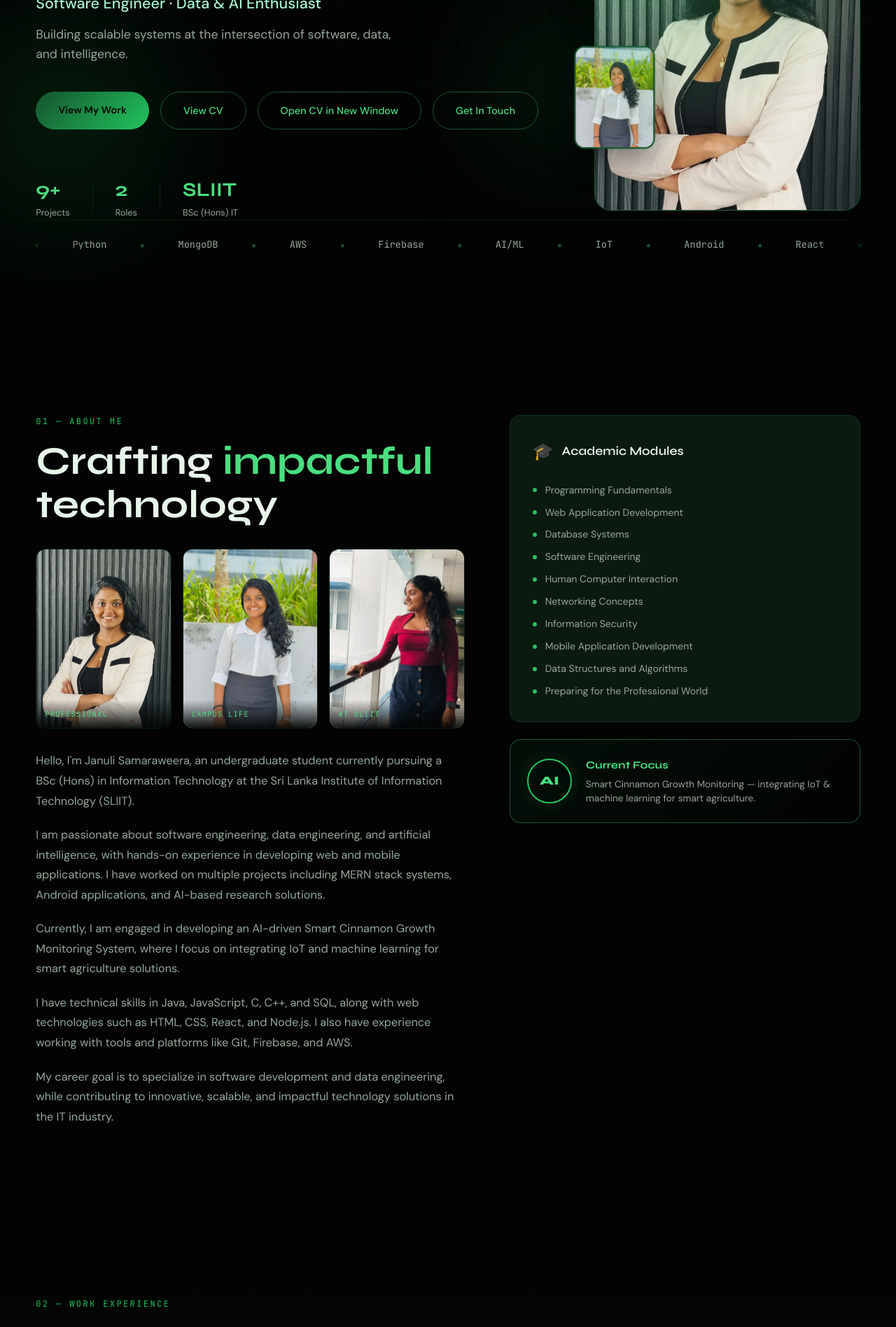
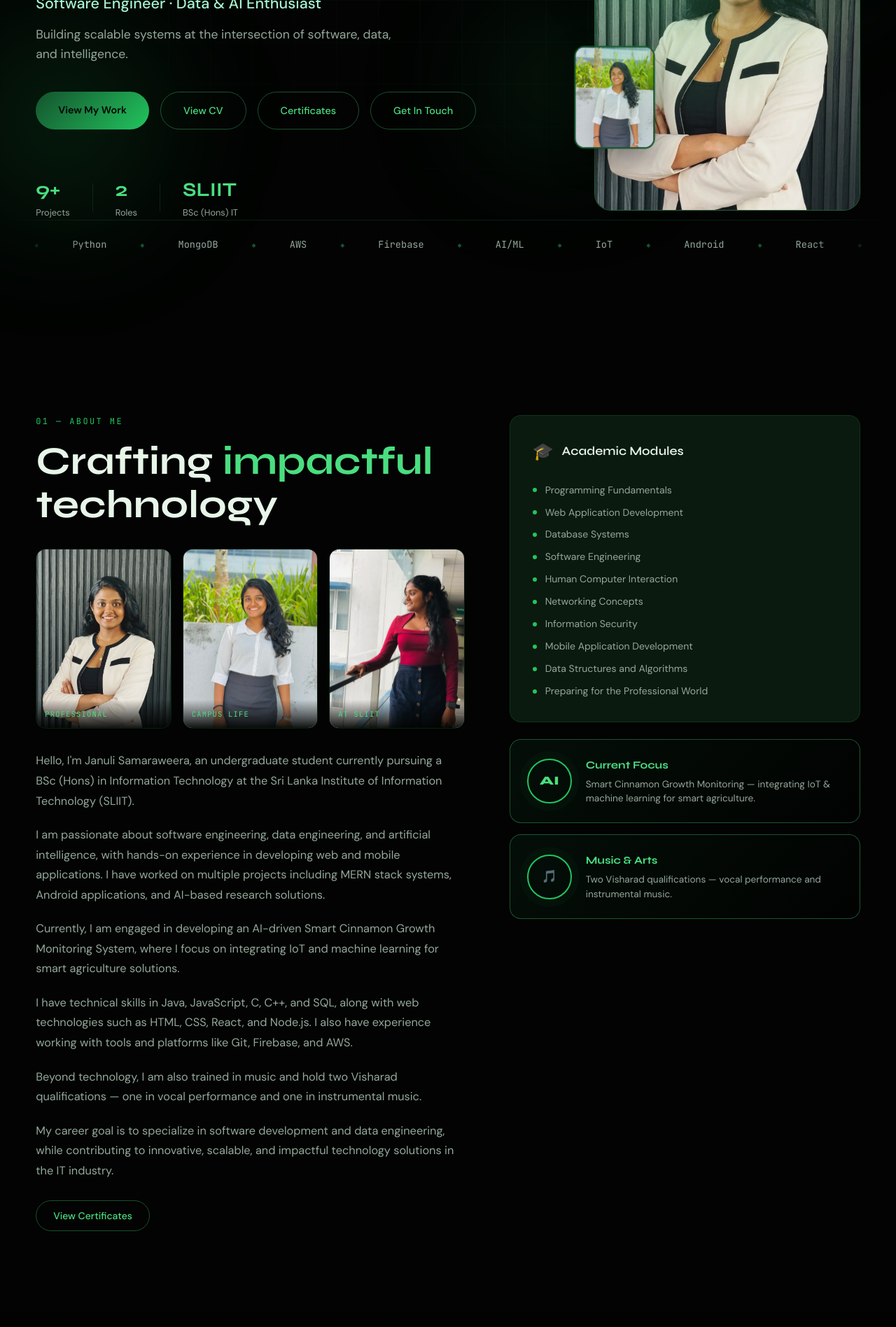
Before and after one commit to januli1/Portfolio-, a React (Vite) app: page / in a window 1280 px wide. Shown: the part 360-2256 px from the top of the page at 70% size. Built offline with nearby package versions, Linux system fonts and the light colour scheme.

Commit message:
Add certificates viewer and Visharad details to About section.

```diff
--- a/src/App.jsx
+++ b/src/App.jsx
@@ -1,5 +1,6 @@
 import { useEffect } from 'react';
 import { ResumeProvider } from './context/ResumeContext';
+import { CertificatesProvider } from './context/CertificatesContext';
 import Navbar from './components/Navbar';
 import Hero from './components/Hero';
 import About from './components/About';
@@ -36,6 +37,7 @@ export default function App() {
 
   return (
     <ResumeProvider>
+      <CertificatesProvider>
         <Navbar />
         <main>
           <Hero />
@@ -48,6 +50,7 @@ export default function App() {
           <Contact />
         </main>
         <Footer />
+      </CertificatesProvider>
     </ResumeProvider>
   );
 }
--- a/src/components/About.css
+++ b/src/components/About.css
@@ -15,6 +15,23 @@
   margin-bottom: 1.25rem;
   font-size: 1.02rem;
   line-height: 1.75;
+}
+
+.about-cert-btn {
+  margin-top: 0.5rem;
+  padding: 0.75rem 1.5rem;
+  border: 1px solid var(--border-bright);
+  border-radius: 100px;
+  font-size: 0.875rem;
+  font-weight: 500;
+  color: var(--green-glow);
+  transition: all 0.3s;
+}
+
+.about-cert-btn:hover {
+  background: rgba(34, 197, 94, 0.1);
+  border-color: var(--green-bright);
+  transform: translateY(-2px);
 }
 
 .about-gallery {
@@ -156,6 +173,10 @@
   line-height: 1.5;
 }
 
+.about-highlight-music {
+  margin-top: 1rem;
+}
+
 @media (max-width: 900px) {
   .about-grid {
     grid-template-columns: 1fr;
--- a/src/components/About.jsx
+++ b/src/components/About.jsx
@@ -1,4 +1,5 @@
 import { about, modules, photos, personal, assetUrl } from '../data/portfolio';
+import { useCertificates } from '../context/CertificatesContext';
 import { useReveal } from '../hooks/useReveal';
 import './About.css';
 
@@ -10,6 +11,7 @@ const gallery = [
 
 export default function About() {
   const ref = useReveal();
+  const { openCertificates } = useCertificates();
 
   return (
     <section className="about section" id="about">
@@ -35,6 +37,10 @@ export default function About() {
                 <p key={i}>{para}</p>
               ))}
             </div>
+
+            <button type="button" className="about-cert-btn" onClick={openCertificates}>
+              View Certificates
+            </button>
           </div>
 
           <div className="about-right">
@@ -62,6 +68,16 @@ export default function About() {
                 <p>Smart Cinnamon Growth Monitoring — integrating IoT & machine learning for smart agriculture.</p>
               </div>
             </div>
+
+            <div className="about-highlight about-highlight-music">
+              <div className="highlight-ring">
+                <span>🎵</span>
+              </div>
+              <div>
+                <h4>Music & Arts</h4>
+                <p>Two Visharad qualifications — vocal performance and instrumental music.</p>
+              </div>
+            </div>
           </div>
         </div>
       </div>
--- a/src/components/Hero.jsx
+++ b/src/components/Hero.jsx
@@ -1,11 +1,13 @@
 import { personal, photos, assetUrl } from '../data/portfolio';
 import { useResume } from '../context/ResumeContext';
+import { useCertificates } from '../context/CertificatesContext';
 import './Hero.css';
 
 const techMarquee = ['React', 'Node.js', 'Java', 'Python', 'MongoDB', 'AWS', 'Firebase', 'AI/ML', 'IoT', 'Android'];
 
 export default function Hero() {
-  const { openResume, openResumeNewWindow } = useResume();
+  const { openResume } = useResume();
+  const { openCertificates } = useCertificates();
 
   return (
     <section className="hero" id="home">
@@ -35,7 +37,7 @@ export default function Hero() {
             <div className="hero-actions">
               <a href="#projects" className="btn-primary">View My Work</a>
               <button type="button" className="btn-ghost" onClick={openResume}>View CV</button>
-              <button type="button" className="btn-ghost" onClick={openResumeNewWindow}>Open CV in New Window</button>
+              <button type="button" className="btn-ghost" onClick={openCertificates}>Certificates</button>
               <a href="#contact" className="btn-ghost">Get In Touch</a>
             </div>
 
--- a/src/components/Navbar.jsx
+++ b/src/components/Navbar.jsx
@@ -1,5 +1,6 @@
 import { useEffect, useState } from 'react';
 import { useResume } from '../context/ResumeContext';
+import { useCertificates } from '../context/CertificatesContext';
 import './Navbar.css';
 
 const links = [
@@ -15,6 +16,7 @@ export default function Navbar() {
   const [scrolled, setScrolled] = useState(false);
   const [menuOpen, setMenuOpen] = useState(false);
   const { openResume } = useResume();
+  const { openCertificates } = useCertificates();
 
   useEffect(() => {
     const onScroll = () => setScrolled(window.scrollY > 60);
@@ -49,6 +51,10 @@ export default function Navbar() {
           View CV
         </button>
 
+        <button type="button" className="navbar-cv" onClick={() => { openCertificates(); setMenuOpen(false); }}>
+          Certificates
+        </button>
+
         <a href="#contact" className="navbar-cta">Let's Talk</a>
 
         <button
--- a/src/components/Skills.css
+++ b/src/components/Skills.css
@@ -67,12 +67,35 @@
   background: rgba(34, 197, 94, 0.08);
 }
 
+.certificates-header {
+  display: flex;
+  align-items: center;
+  justify-content: space-between;
+  gap: 1rem;
+  flex-wrap: wrap;
+  margin-bottom: 1.5rem;
+}
+
 .certificates-title {
   font-family: var(--font-display);
   font-size: 1.25rem;
   font-weight: 600;
-  margin-bottom: 1.5rem;
   color: var(--green-glow);
+}
+
+.certificates-view-btn {
+  padding: 0.6rem 1.25rem;
+  border: 1px solid var(--border-bright);
+  border-radius: 100px;
+  font-size: 0.8rem;
+  font-weight: 500;
+  color: var(--green-glow);
+  transition: all 0.3s;
+}
+
+.certificates-view-btn:hover {
+  background: rgba(34, 197, 94, 0.1);
+  border-color: var(--green-bright);
 }
 
 .certificates-grid {
@@ -85,6 +108,8 @@
   display: flex;
   align-items: center;
   gap: 0.75rem;
+  width: 100%;
+  text-align: left;
   padding: 1.25rem 1.5rem;
   background: var(--green-darkest);
   border: 1px solid var(--border);
@@ -92,6 +117,26 @@
   font-size: 0.9rem;
   color: var(--text-muted);
   transition: all 0.3s;
+  cursor: pointer;
+}
+
+.certificate-card-text {
+  display: flex;
+  flex-direction: column;
+  gap: 0.2rem;
+}
+
+.certificate-card-title {
+  color: var(--text);
+  font-size: 0.9rem;
+}
+
+.certificate-card-category {
+  font-family: var(--font-mono);
+  font-size: 0.65rem;
+  letter-spacing: 0.08em;
+  text-transform: uppercase;
+  color: var(--green-bright);
 }
 
 .certificate-card:hover {
--- a/src/components/Skills.jsx
+++ b/src/components/Skills.jsx
@@ -1,4 +1,5 @@
 import { skills, certificates } from '../data/portfolio';
+import { useCertificates } from '../context/CertificatesContext';
 import { useReveal } from '../hooks/useReveal';
 import './Skills.css';
 
@@ -12,6 +13,7 @@ const skillGroups = [
 
 export default function Skills() {
   const ref = useReveal();
+  const { openCertificates } = useCertificates();
 
   return (
     <section className="skills section" id="skills">
@@ -40,13 +42,26 @@ export default function Skills() {
         </div>
 
         <div className="certificates reveal">
-          <h3 className="certificates-title">Certificates & Courses</h3>
+          <div className="certificates-header">
+            <h3 className="certificates-title">Certificates & Courses</h3>
+            <button type="button" className="certificates-view-btn" onClick={openCertificates}>
+              View All Certificates
+            </button>
+          </div>
           <div className="certificates-grid">
             {certificates.map((cert) => (
-              <div key={cert} className="certificate-card">
+              <button
+                key={cert.title}
+                type="button"
+                className="certificate-card"
+                onClick={openCertificates}
+              >
                 <span className="cert-badge">✓</span>
-                <span>{cert}</span>
-              </div>
+                <span className="certificate-card-text">
+                  <span className="certificate-card-title">{cert.title}</span>
+                  <span className="certificate-card-category">{cert.category}</span>
+                </span>
+              </button>
             ))}
           </div>
         </div>
--- /dev/null
+++ b/src/context/CertificatesContext.jsx
@@ -0,0 +1,71 @@
+import { createContext, useContext, useState, useEffect } from 'react';
+import { certificatesDoc, assetUrl } from '../data/portfolio';
+import './ResumeModal.css';
+
+const CertificatesContext = createContext(null);
+
+export function CertificatesProvider({ children }) {
+  const [open, setOpen] = useState(false);
+  const docUrl = assetUrl(certificatesDoc.file);
+
+  const openCertificates = () => setOpen(true);
+  const openCertificatesNewWindow = () => window.open(docUrl, '_blank', 'noopener,noreferrer');
+
+  useEffect(() => {
+    if (!open) return;
+
+    const onKey = (e) => {
+      if (e.key === 'Escape') setOpen(false);
+    };
+
+    document.body.style.overflow = 'hidden';
+    window.addEventListener('keydown', onKey);
+
+    return () => {
+      document.body.style.overflow = '';
+      window.removeEventListener('keydown', onKey);
+    };
+  }, [open]);
+
+  return (
+    <CertificatesContext.Provider value={{ openCertificates, openCertificatesNewWindow }}>
+      {children}
+
+      {open && (
+        <div className="resume-modal" role="dialog" aria-modal="true" aria-label="Certificates">
+          <button
+            type="button"
+            className="resume-modal-backdrop"
+            onClick={() => setOpen(false)}
+            aria-label="Close certificates viewer"
+          />
+          <div className="resume-modal-panel">
+            <header className="resume-modal-header">
+              <h3>{certificatesDoc.title}</h3>
+              <div className="resume-modal-toolbar">
+                <button type="button" className="resume-toolbar-btn" onClick={openCertificatesNewWindow}>
+                  Open in New Window
+                </button>
+                <button
+                  type="button"
+                  className="resume-toolbar-btn resume-toolbar-close"
+                  onClick={() => setOpen(false)}
+                  aria-label="Close"
+                >
+                  ×
+                </button>
+              </div>
+            </header>
+            <iframe src={docUrl} title={certificatesDoc.title} className="resume-modal-frame" />
+          </div>
+        </div>
+      )}
+    </CertificatesContext.Provider>
+  );
+}
+
+export function useCertificates() {
+  const ctx = useContext(CertificatesContext);
+  if (!ctx) throw new Error('useCertificates must be used within CertificatesProvider');
+  return ctx;
+}
--- a/src/data/portfolio.js
+++ b/src/data/portfolio.js
@@ -21,6 +21,11 @@ export const resume = {
   title: 'Januli Samaraweera — Resume',
 };
 
+export const certificatesDoc = {
+  file: 'certificates/certificates.pdf',
+  title: 'Certificates & Courses',
+};
+
 export const assetUrl = (path) => `${import.meta.env.BASE_URL}${path}`;
 
 export const about = `Hello, I'm Januli Samaraweera, an undergraduate student currently pursuing a BSc (Hons) in Information Technology at the Sri Lanka Institute of Information Technology (SLIIT).
@@ -30,6 +35,8 @@ I am passionate about software engineering, data engineering, and artificial int
 Currently, I am engaged in developing an AI-driven Smart Cinnamon Growth Monitoring System, where I focus on integrating IoT and machine learning for smart agriculture solutions.
 
 I have technical skills in Java, JavaScript, C, C++, and SQL, along with web technologies such as HTML, CSS, React, and Node.js. I also have experience working with tools and platforms like Git, Firebase, and AWS.
+
+Beyond technology, I am also trained in music and hold two Visharad qualifications — one in vocal performance and one in instrumental music.
 
 My career goal is to specialize in software development and data engineering, while contributing to innovative, scalable, and impactful technology solutions in the IT industry.`;
 
@@ -171,8 +178,9 @@ export const careerPlan = [
 ];
 
 export const certificates = [
-  'Open University Courses',
-  'Visharad Exams',
-  'University of Moratuwa Courses',
-  'AI / ML Course',
+  { title: 'Open University Courses', category: 'Academic' },
+  { title: 'Visharad — Vocal', category: 'Music' },
+  { title: 'Visharad — Instrumental', category: 'Music' },
+  { title: 'University of Moratuwa Courses', category: 'Academic' },
+  { title: 'AI / ML Course', category: 'Technology' },
 ];
```
Also changed, not shown: 1 other file (tests, documents, lock files or other folders). Lines whose indentation alone changed are shown as unchanged.
